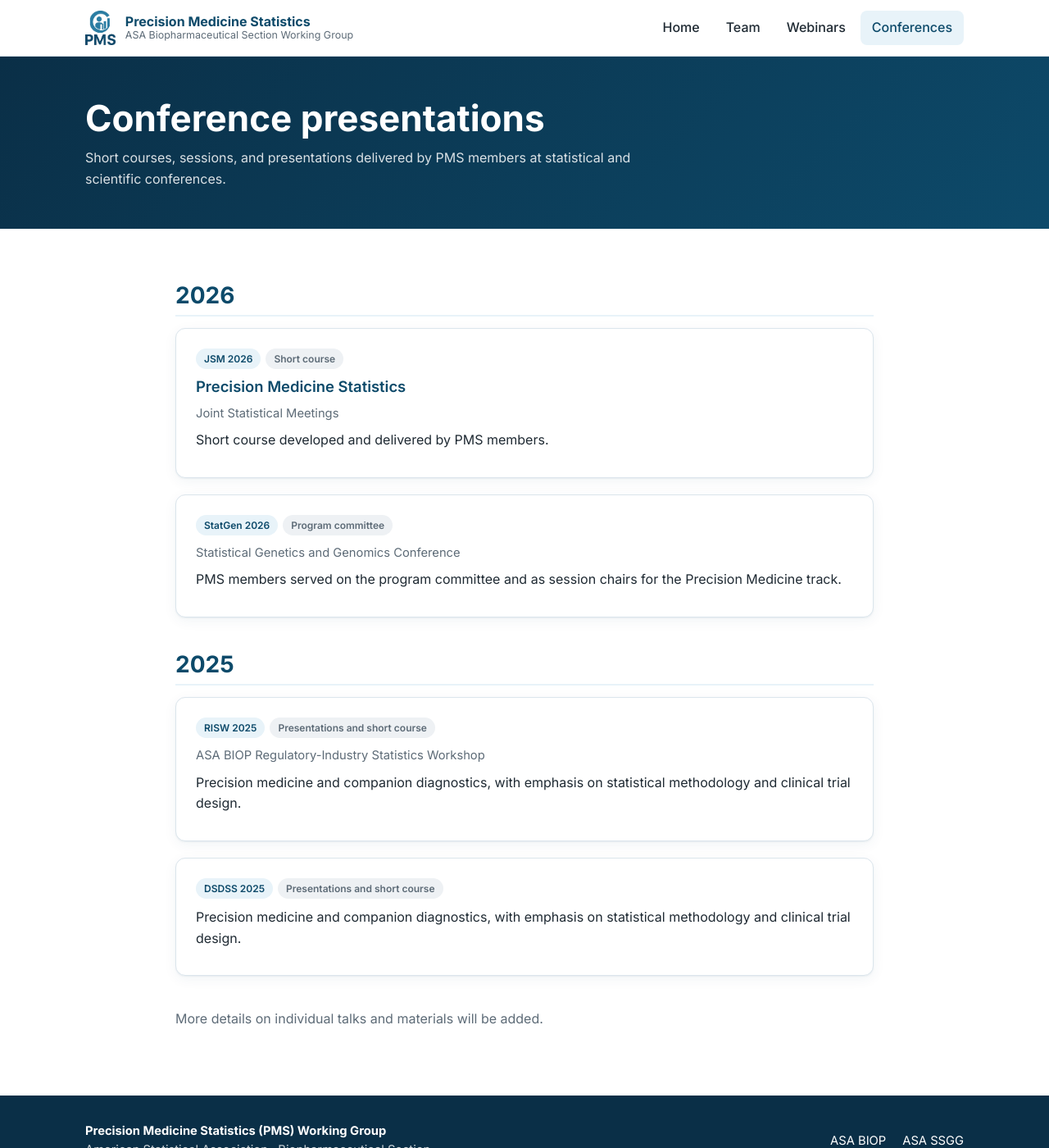
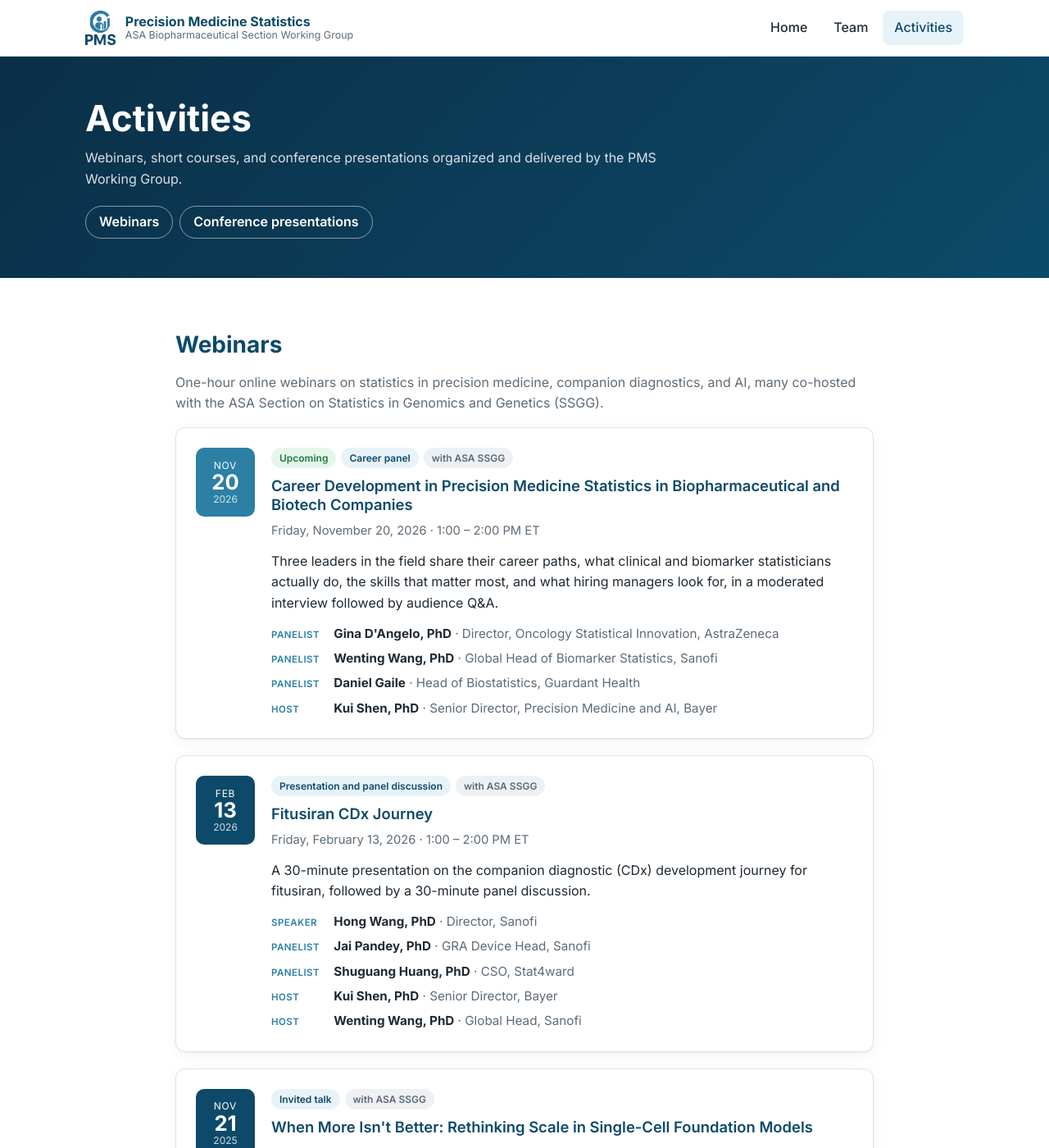
Before and after one commit to asa-biop-pms/asa-biop-pms.github.io, a Jekyll site: the page built from activities.html, in a window 1280 px wide and 1400 px high. Shown: the whole window at 82% size. Built offline with Jekyll 4.4.1, drawn with Linux system fonts in a browser that asks for light colours; some of the changed text lies outside the part shown.

Commit message:
Combine webinars and conferences into an Activities page

```diff
--- a/_layouts/default.html
+++ b/_layouts/default.html
@@ -23,7 +23,7 @@
       </a>
       <button class="nav-toggle" aria-label="Toggle navigation" aria-expanded="false">&#9776;</button>
       <nav class="site-nav">
-        {% assign nav = "Home|/,Team|/team/,Webinars|/webinars/,Conferences|/conferences/" | split: "," %}
+        {% assign nav = "Home|/,Team|/team/,Activities|/activities/" | split: "," %}
         {% for item in nav %}
           {% assign parts = item | split: "|" %}
           <a href="{{ parts[1] | relative_url }}"{% if page.url == parts[1] %} class="active" aria-current="page"{% endif %}>{{ parts[0] }}</a>
--- a/conferences.html
+++ b/activities.html
@@ -1,20 +1,39 @@
 ---
 layout: default
-title: Conferences
-permalink: /conferences/
+title: Activities
+permalink: /activities/
 ---
 <section class="page-header">
   <div class="container">
-    <h1>Conference presentations</h1>
-    <p>Short courses, sessions, and presentations delivered by PMS members at statistical and scientific conferences.</p>
+    <h1>Activities</h1>
+    <p>Webinars, short courses, and conference presentations organized and delivered by the PMS Working Group.</p>
+    <div class="year-tabs">
+      <a href="#webinars">Webinars</a>
+      <a href="#conferences">Conference presentations</a>
+    </div>
   </div>
 </section>
 
-<section class="section">
+<section class="section" id="webinars">
   <div class="container narrow-wide">
+    <h2>Webinars</h2>
+    <p class="muted">One-hour online webinars on statistics in precision medicine, companion diagnostics, and AI, many co-hosted with the ASA Section on Statistics in Genomics and Genetics (SSGG).</p>
+    {% assign webinars = site.data.webinars | sort: "date" | reverse %}
+    <div class="stack">
+      {% for w in webinars %}
+        {% include webinar-card.html webinar=w %}
+      {% endfor %}
+    </div>
+  </div>
+</section>
+
+<section class="section section-alt" id="conferences">
+  <div class="container narrow-wide">
+    <h2>Conference presentations</h2>
+    <p class="muted">Short courses, sessions, and presentations delivered by PMS members at statistical and scientific conferences.</p>
     {% for y in site.data.presentations %}
       <div class="timeline-year">
-        <h2>{{ y.year }}</h2>
+        <h3 class="year-heading">{{ y.year }}</h3>
         <div class="stack">
           {% for item in y.items %}
             <article class="card conf">
--- a/assets/css/style.css
+++ b/assets/css/style.css
@@ -193,8 +193,11 @@ h3 { font-size: 1.15rem; font-weight: 600; }
 .person-role { color: var(--primary); font-size: 0.78rem; font-weight: 600; text-transform: uppercase; letter-spacing: 0.04em; }
 
 /* Conferences */
-.timeline-year { margin-bottom: 40px; }
-.timeline-year > h2 { border-bottom: 2px solid var(--accent); padding-bottom: 6px; }
+.timeline-year { margin: 28px 0 36px; }
+.year-heading {
+  font-size: 1.3rem; border-bottom: 2px solid var(--border); padding-bottom: 6px; margin-bottom: 16px;
+}
+section[id] { scroll-margin-top: 68px; }
 .conf p { margin: 0 0 8px; }
 
 /* Footer */
--- a/index.html
+++ b/index.html
@@ -12,7 +12,7 @@ layout: default
         personalized therapies.
       </p>
       <div class="hero-actions">
-        <a class="btn" href="{{ '/webinars/' | relative_url }}">Webinar series</a>
+        <a class="btn" href="{{ '/activities/' | relative_url }}">Our activities</a>
         <a class="btn btn-ghost" href="{{ '/team/' | relative_url }}">Meet the team</a>
       </div>
     </div>
@@ -64,7 +64,7 @@ layout: default
   <div class="container">
     <div class="section-head">
       <h2>Recent webinars</h2>
-      <a href="{{ '/webinars/' | relative_url }}">All webinars &rarr;</a>
+      <a href="{{ '/activities/' | relative_url }}">All activities &rarr;</a>
     </div>
     {% assign webinars = site.data.webinars | sort: "date" | reverse %}
     <div class="grid grid-3">
--- a/webinars.html
+++ /dev/null
@@ -1,22 +0,0 @@
----
-layout: default
-title: Webinars
-permalink: /webinars/
----
-<section class="page-header">
-  <div class="container">
-    <h1>Webinar series</h1>
-    <p>One-hour online webinars on statistics in precision medicine, companion diagnostics, and AI, many co-hosted with the ASA Section on Statistics in Genomics and Genetics (SSGG).</p>
-  </div>
-</section>
-
-<section class="section">
-  <div class="container narrow-wide">
-    {% assign webinars = site.data.webinars | sort: "date" | reverse %}
-    <div class="stack">
-      {% for w in webinars %}
-        {% include webinar-card.html webinar=w %}
-      {% endfor %}
-    </div>
-  </div>
-</section>
```
Also changed, not shown: README.md.
